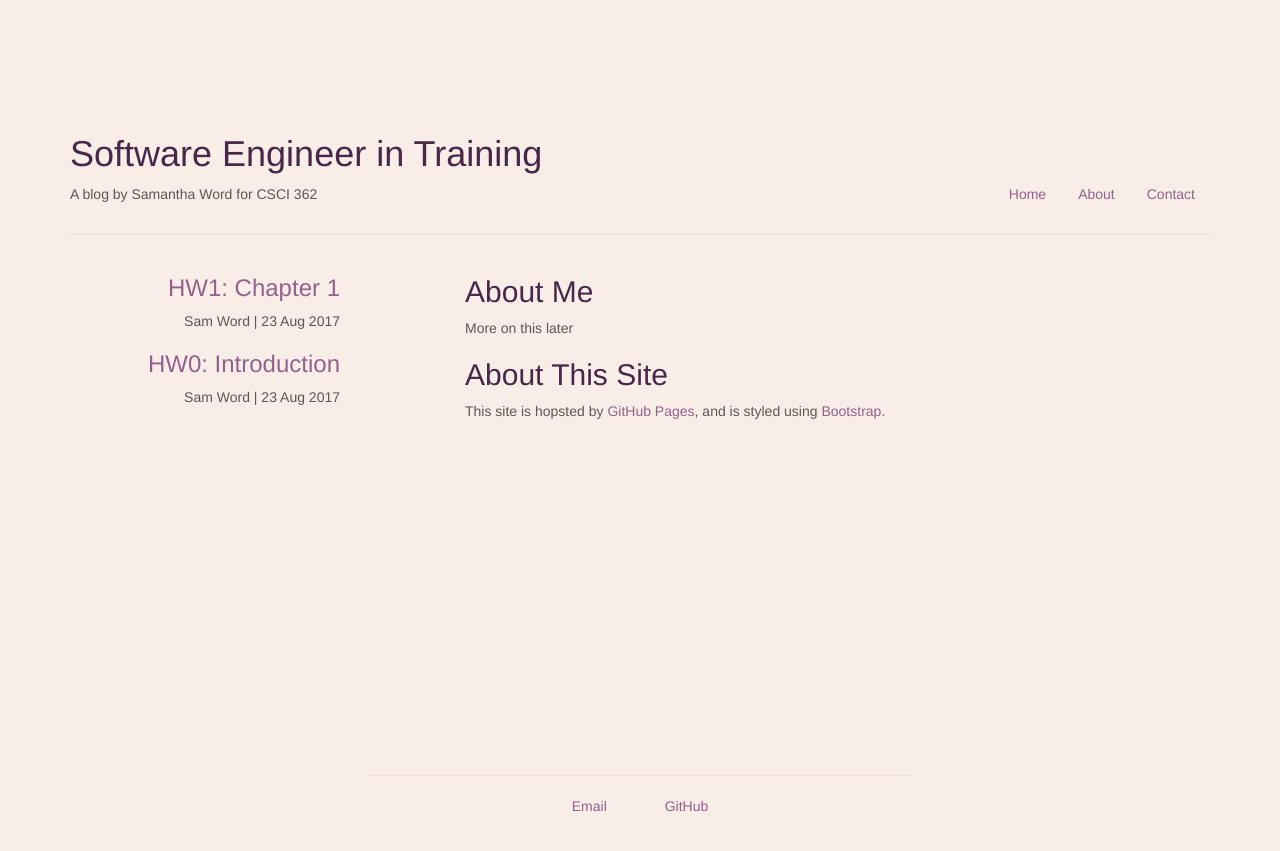
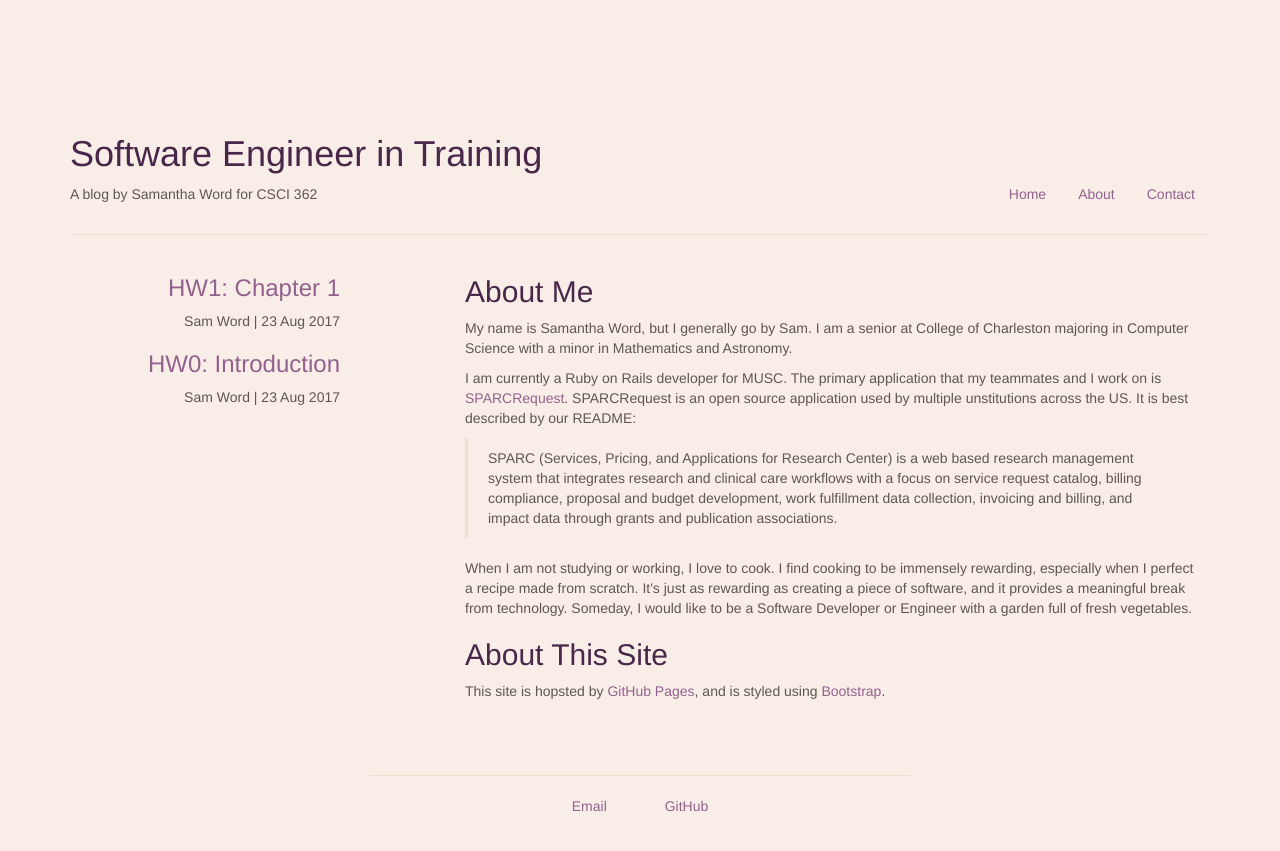
Before and after one commit to SamWord/SamWord.github.io, a Jekyll site: the page built from about/index.html, in a window 1280 px wide. Shown: the top 851 px of the page. Built offline with Jekyll 4.4.1, drawn with Linux system fonts in a browser that asks for light colours; nearby versions of some CDN libraries.

Commit message:
HW0 post is also About Me

```diff
--- /dev/null
+++ b/_includes/introduction.html
@@ -0,0 +1,4 @@
+<p>My name is Samantha Word, but I generally go by Sam. I am a senior at College of Charleston majoring in Computer Science with a minor in Mathematics and Astronomy.</p>
+<p>I am currently a Ruby on Rails developer for MUSC. The primary application that my teammates and I work on is <a href="https://github.com/sparc-request/sparc-request">SPARCRequest</a>. SPARCRequest is an open source application used by multiple unstitutions across the US. It is best described by our README: </p>
+<blockquote>SPARC (Services, Pricing, and Applications for Research Center) is a web based research management system that integrates research and clinical care workflows with a focus on service request catalog, billing compliance, proposal and budget development, work fulfillment data collection, invoicing and billing, and impact data through grants and publication associations.</blockquote>
+<p>When I am not studying or working, I love to cook. I find cooking to be immensely rewarding, especially when I perfect a recipe made from scratch. It's just as rewarding as creating a piece of software, and it provides a meaningful break from technology. Someday, I would like to be a Software Developer or Engineer with a garden full of fresh vegetables.</p>
--- a/about/index.html
+++ b/about/index.html
@@ -4,6 +4,6 @@ title: About
 ---
 
 <h2>About Me</h2>
-<p>More on this later</p>
+{% include introduction.html %}
 <h2>About This Site</h2>
 <p>This site is hopsted by <a href="https://pages.github.com/">GitHub Pages</a>, and is styled using <a href="http://getbootstrap.com/">Bootstrap</a>. </p>
```
Also changed, not shown: _posts/2017-08-23-HW0-Introduction.md (+1 -4 lines).
